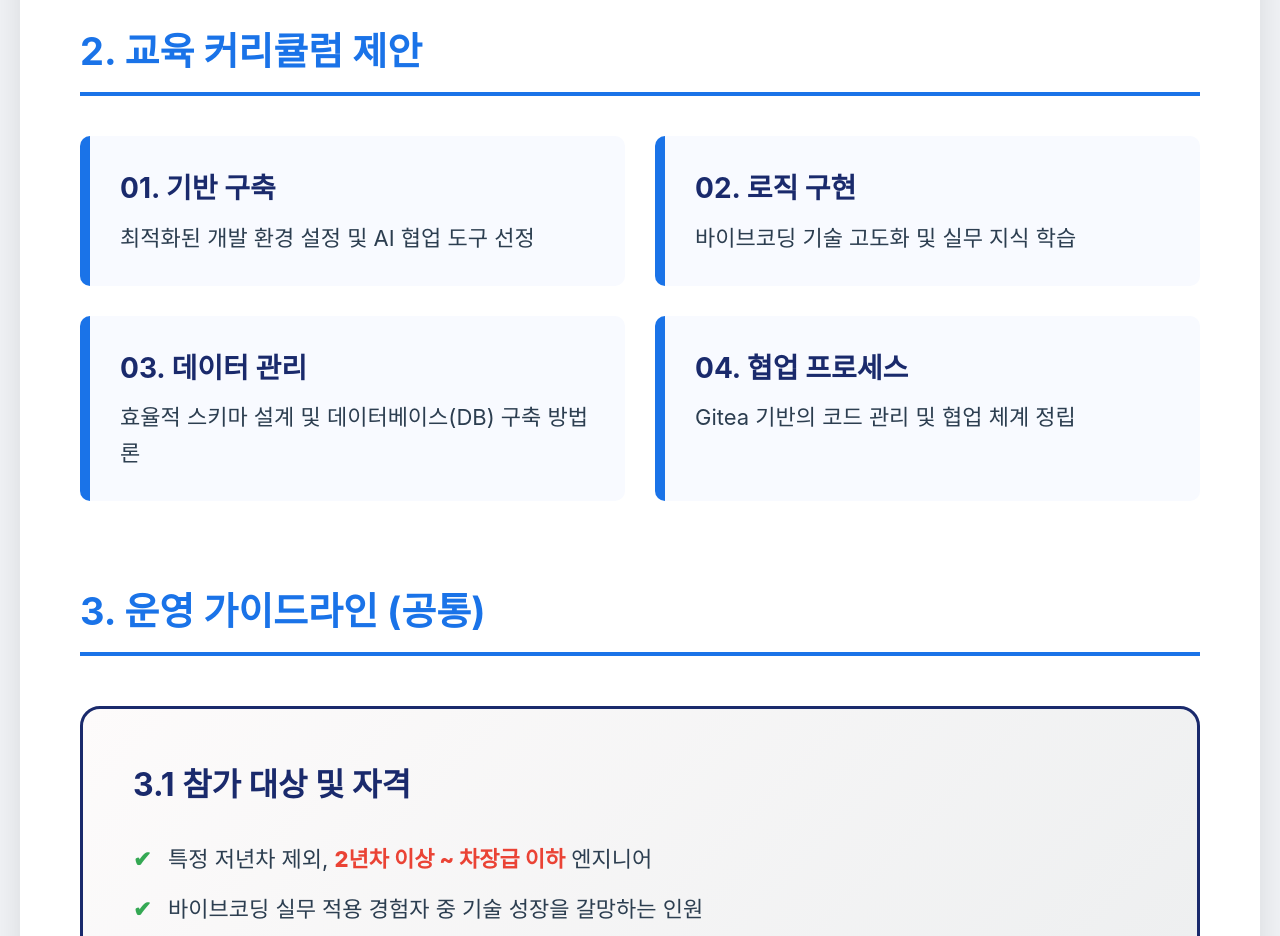
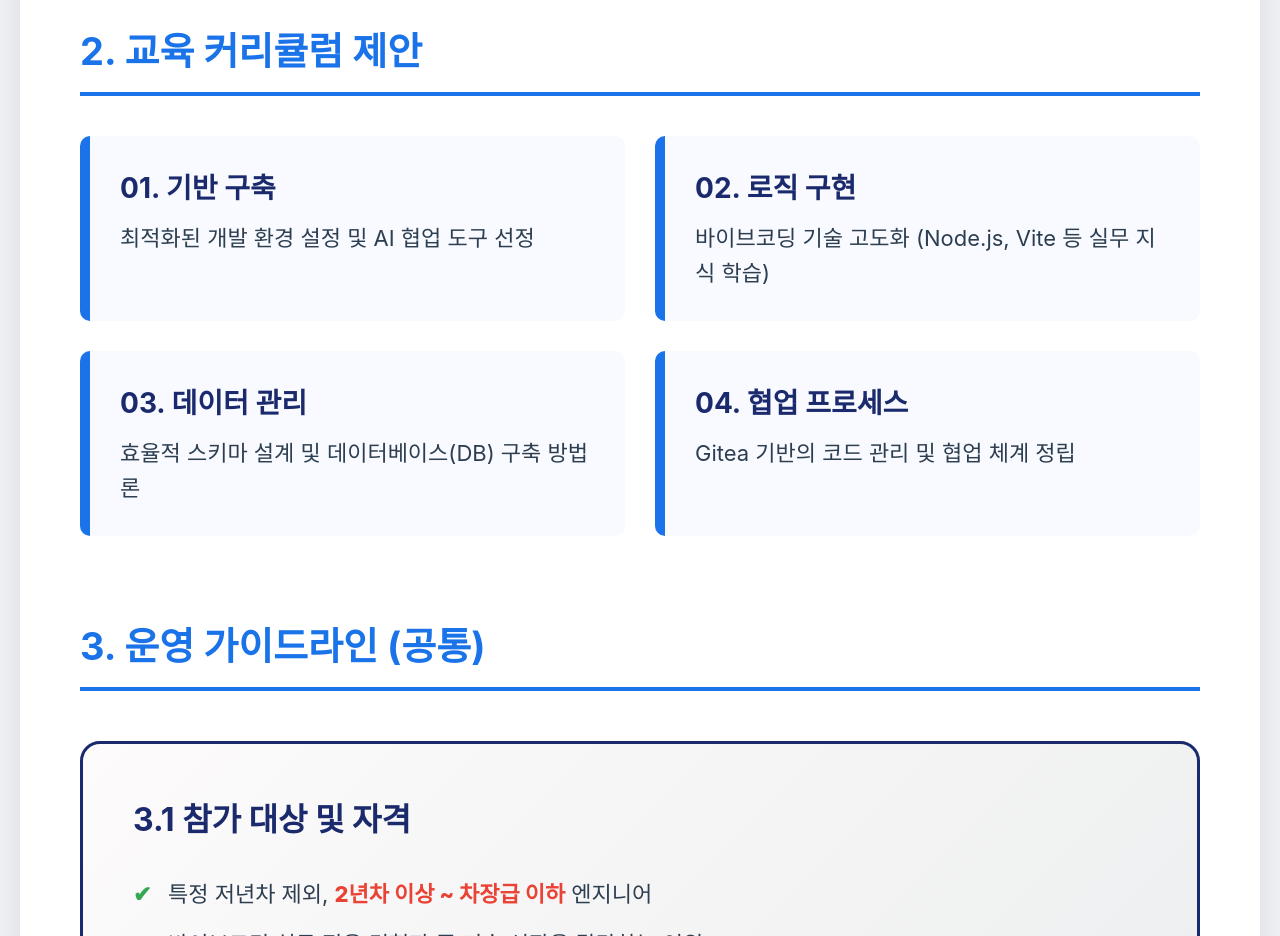
Before and after one commit to kurzdisk-byte/WG_report, a plain HTML site: page index.html in a window 1280 px wide. Shown: the part 2680-3616 px from the top of the page. Drawn offline with Linux system fonts and the light colour scheme; a web font is replaced by a local one.

Commit message:
Update index.html

```diff
--- a/index.html
+++ b/index.html
@@ -291,7 +291,7 @@
         </div>
         <div class="curriculum-card">
             <strong>02. 로직 구현</strong>
-            바이브코딩 기술 고도화 및 실무 지식 학습
+            바이브코딩 기술 고도화 (Node.js, Vite 등 실무 지식 학습)
         </div>
         <div class="curriculum-card">
             <strong>03. 데이터 관리</strong>
```
